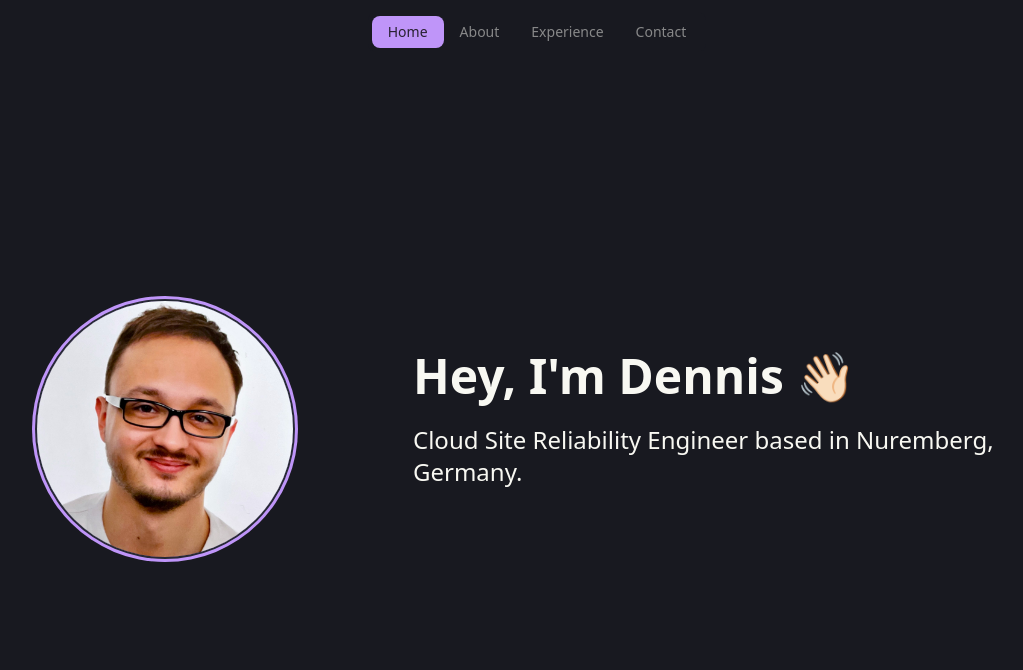
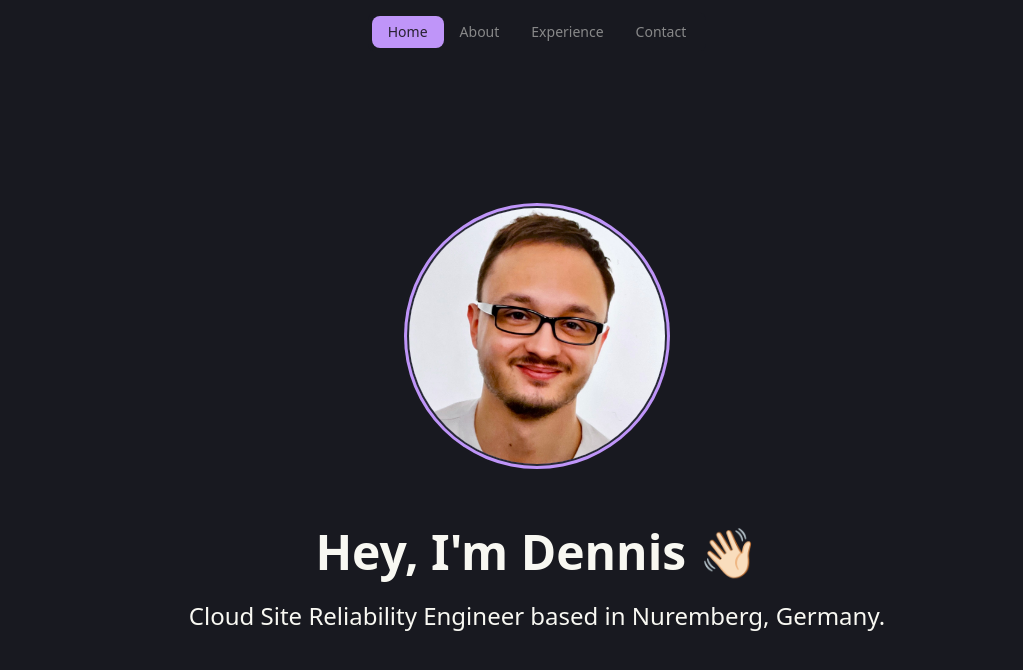
Before and after one commit to denniskribl/denniskribl.com, a SvelteKit app: page / in a window 1280 px wide. Shown: the top 670 px of the page, without its empty margins (103-1126 px from the left). Built offline with nearby package versions, Linux system fonts and the light colour scheme.

Commit message:
feat: more fun with transitions
Signed-off-by: denniskribl <denniskribl@gmail.com>

```diff
--- a/src/lib/components/Avatar.svelte
+++ b/src/lib/components/Avatar.svelte
@@ -7,3 +7,9 @@
 		<img alt="me" src={me} />
 	</div>
 </div>
+
+<style>
+	.avatar {
+		view-transition-name: avatar;
+	}
+</style>
--- a/src/lib/components/Home.svelte
+++ b/src/lib/components/Home.svelte
@@ -1,6 +1,6 @@
 <div>
-	<h1 class="lg:text-5xl text-2xl font-bold">Hey, I'm Dennis 👋🏻</h1>
-	<p class="lg:text-2xl text-xl py-6">
+	<h1 class="lg:text-5xl text-2xl font-bold text-center">Hey, I'm Dennis 👋🏻</h1>
+	<p class="lg:text-2xl text-xl py-6 text-center">
 		Cloud Site Reliability Engineer based in Nuremberg, Germany.
 	</p>
 </div>
--- a/src/lib/global.css
+++ b/src/lib/global.css
@@ -19,11 +19,11 @@ body {
 }
 
 @keyframes slide-from {
-    from { transform: translateY(30px); }
+    from { transform: translateY(80px); }
 }
 
 @keyframes slide-to {
-    to { transform: translateY(-30px); }
+    to { transform: translateY(-80px); }
 }
 
 ::view-transition-old(content) {
--- a/src/routes/+layout.svelte
+++ b/src/routes/+layout.svelte
@@ -27,14 +27,23 @@
 		</div>
 	</div>
 	<div class="hero flex-1 bg-base-200">
-		<div class="hero-content flex-col lg:flex-row gap-16 w-full">
-			<div class="lg:w-1/4">
+		{#if $page.url.pathname === '/'}
+			<div class="hero-content flex-col gap-16 w-full" class:lg:flex-row={$page.url.pathname !== '/'}>
 				<Avatar />
+				<div class="content" >
+					<slot />
+				</div>
 			</div>
-			<div class="lg:w-1/2 content">
-				<slot />
+		{:else}
+			<div class="hero-content flex-col gap-16 w-full lg:flex-row">
+				<div class="lg:w-1/4">
+					<Avatar />
+				</div>
+				<div class="lg:w-1/2 content" >
+					<slot />
+				</div>
 			</div>
-		</div>
+		{/if}
 	</div>
 </div>
 
```
